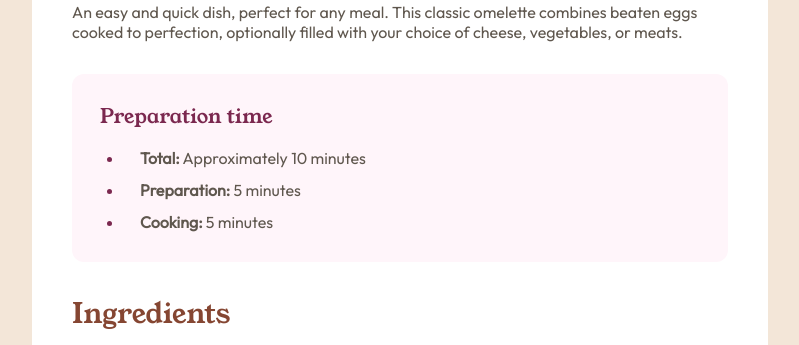
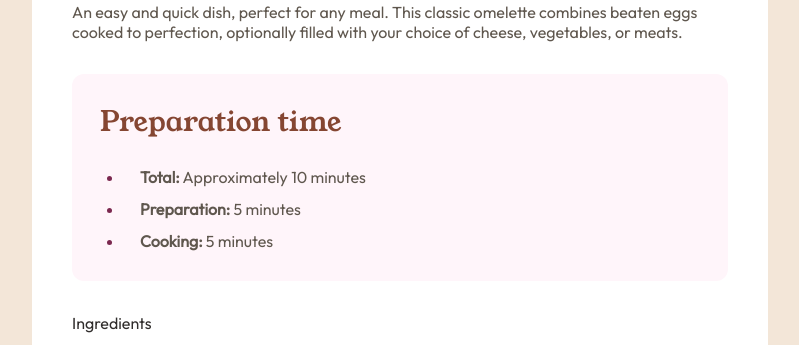
Before and after one commit to ikai2/fem-recipe-page, a plain HTML site: page index.html in a window 1280 px wide. Shown: the part 582-927 px from the top of the page, without its empty margins (240-1039 px from the left). Drawn offline with Linux system fonts and the light colour scheme; files whose address does not match are found by name.

Commit message:
html changes

```diff
--- a/index.html
+++ b/index.html
@@ -24,7 +24,7 @@
                     meats.
                 </p>
                 <div class="time">
-                    <h3>Preparation time</h3>
+                    <p>Preparation time</p>
                     <ul>
                         <li>
                             <span
--- a/style.css
+++ b/style.css
@@ -112,7 +112,7 @@ h1 {
 }
 
 h1,
-h2 {
+.time > p {
     margin-bottom: 1.5rem;
 }
 
@@ -121,7 +121,7 @@ p {
     font-family: "Outfit", sans-serif;
 }
 
-h2 {
+.time > p {
     color: var(--brown-800);
     font-family: "YoungSerif";
     font-size: 1.75rem;
```
